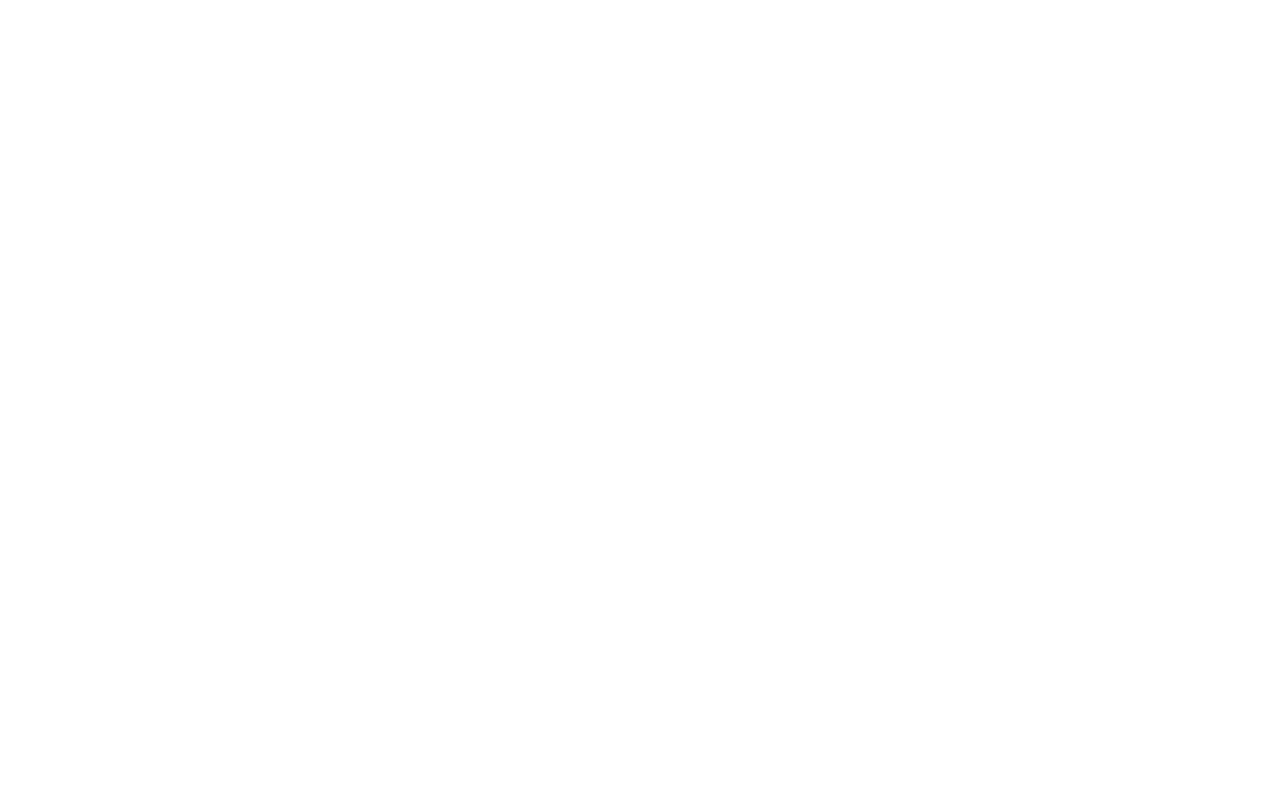
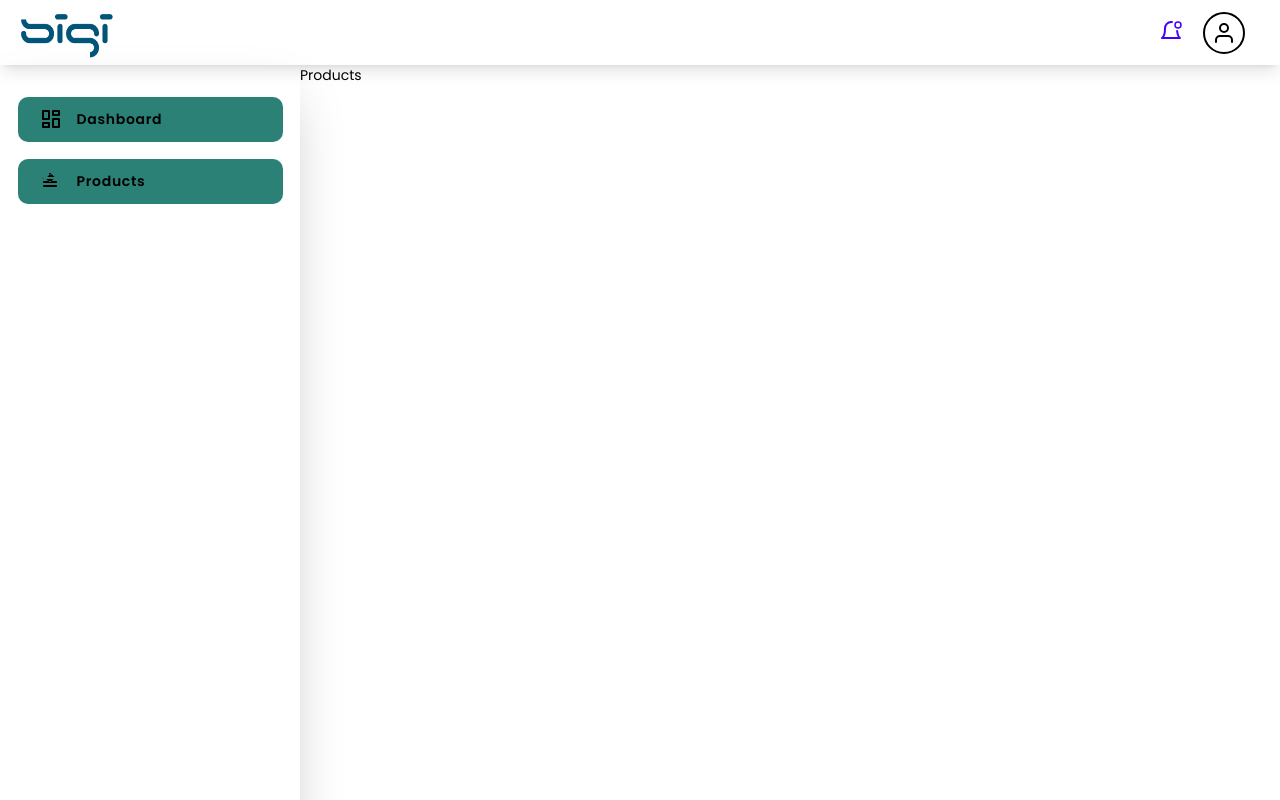
Before and after one commit to Arjunarunachalan/sigi_frontend, a React (Create React App) app: page /products in a window 1280 px wide. Before the commit this address had no page. Built offline with nearby package versions, Linux system fonts and the light colour scheme.

Commit message:
dashboard started

```diff
--- a/src/App.js
+++ b/src/App.js
@@ -2,6 +2,7 @@
 import './App.css';
 import './assets/css/global.css'
 import Signup from './Components/Signup/Signup';
+import Topbar from './Layouts/Topbar';
 import IndexRouter from './Routes/Route';
 
 function App() {
--- a/src/Assets/css/global.css
+++ b/src/Assets/css/global.css
@@ -24,10 +24,25 @@
 .submit{
    width: 100%;
    padding:7px 12px;
-    background-color: blue;
+    background-color:#2c8176;
     color: aliceblue;
     border-radius: 10px;
     display: flex;
     justify-content: center;
     align-items: center;
 }
+.sidebarlists{
+    position: absolute;
+    top: 50;
+    width: ;
+    border-radius: 10px;
+}
+.sidebarlists:hover{
+
+    transition: cubic-bezier(0.075, 0.82, 0.165, 1);
+}
+.sidebarlists:active{
+    background-color: rgb(165, 241, 219);;
+    color:#2c8176 ;
+    transition: 0.7ms;
+}
--- /dev/null
+++ b/src/Components/Icons/Dashborad.jsx
@@ -0,0 +1,9 @@
+import React from 'react'
+
+function Dashborad(props) {
+  return (
+    <svg xmlns="http://www.w3.org/2000/svg" class="icon icon-tabler icon-tabler-layout-dashboard" width="24" height="24" viewBox="0 0 24 24" stroke-width="2" stroke="currentColor" fill="none" stroke-linecap="round" stroke-linejoin="round" {...props}> <path stroke="none" d="M0 0h24v24H0z" fill="none"/> <path d="M4 4h6v8h-6z" /> <path d="M4 16h6v4h-6z" /> <path d="M14 12h6v8h-6z" /> <path d="M14 4h6v4h-6z" /> </svg>
+  )
+}
+
+export default Dashborad
--- /dev/null
+++ b/src/Components/Icons/Notification.jsx
@@ -0,0 +1,9 @@
+import React from 'react'
+
+const Notification = () => {
+  return (
+     <svg width="30" height="20" stroke-width="1.5"  fill="none" xmlns="http://www.w3.org/2000/svg" id="IconChangeColor"> <path d="M18.1336 11C18.7155 16.3755 21 18 21 18H3C3 18 6 15.8667 6 8.4C6 6.70261 6.63214 5.07475 7.75736 3.87452C8.88258 2.67428 10.4087 2 12 2C12.3373 2 12.6717 2.0303 13 2.08949" stroke="#4400ff" stroke-linecap="round" stroke-linejoin="round" id="mainIconPathAttribute" fill="#ffffff" stroke-width="2"></path> <path d="M19 8C20.6569 8 22 6.65685 22 5C22 3.34315 20.6569 2 19 2C17.3431 2 16 3.34315 16 5C16 6.65685 17.3431 8 19 8Z" stroke="#4400ff" stroke-linecap="round" stroke-linejoin="round" id="mainIconPathAttribute" fill="#ffffff"></path> <path d="M13.73 21C13.5542 21.3031 13.3019 21.5547 12.9982 21.7295C12.6946 21.9044 12.3504 21.9965 12 21.9965C11.6496 21.9965 11.3054 21.9044 11.0018 21.7295C10.6982 21.5547 10.4458 21.3031 10.27 21" stroke="#4400ff" stroke-linecap="round" stroke-linejoin="round" id="mainIconPathAttribute" fill="#ffffff"></path> </svg>
+  )
+}
+
+export default Notification
--- /dev/null
+++ b/src/Components/Icons/ProductIcon.jsx
@@ -0,0 +1,12 @@
+import React from 'react'
+
+function ProductIcon(props) {
+  return (
+    <svg xmlns="http://www.w3.org/2000/svg" width="24" height="24" viewBox="0 0 24 24" {...props}>
+    <path d="M19 7h-3.414l-2.293-2.293c-.39-.39-.902-.586-1.414-.586h-.001c-.51 0-1.022.196-1.414.586l-2.293 2.293h-3.414c-.553 0-1 .447-1 1s.447 1 1 1h2.414l2.293 2.293c.39.39.902.586 1.414.586h.001c.51 0 1.022-.196 1.414-.586l2.293-2.293h2.414c.553 0 1-.447 1-1s-.447-1-1-1zm-8-4c.551 0 1 .449 1 1s-.449 1-1 1-1-.449-1-1 .449-1 1-1zm6 14h-12c-.552 0-1-.448-1-1s.448-1 1-1h12c.552 0 1 .448 1 1s-.448 1-1 1zm0-4h-12c-.552 0-1-.448-1-1s.448-1 1-1h12c.552 0 1 .448 1 1s-.448 1-1 1zm0-4h-12c-.552 0-1-.448-1-1s.448-1 1-1h12c.552 0 1 .448 1 1s-.448 1-1 1z"/>
+  </svg>
+
+  )
+}
+
+export default ProductIcon
--- /dev/null
+++ b/src/Components/Icons/ProfileIcon.jsx
@@ -0,0 +1,10 @@
+import React from 'react'
+
+const ProfileIcon = (props) => {
+  return (
+
+<svg xmlns="http://www.w3.org/2000/svg" width="24" height="24" viewBox="0 0 24 24" fill="none" stroke="currentColor" stroke-width="2" stroke-linecap="round" stroke-linejoin="round" class="feather feather-user"{...props}><path d="M20 21v-2a4 4 0 0 0-4-4H8a4 4 0 0 0-4 4v2"></path><circle cx="12" cy="7" r="4"></circle></svg>
+  )
+}
+
+export default ProfileIcon
--- /dev/null
+++ b/src/Layouts/Sidebar.jsx
@@ -0,0 +1,46 @@
+import React from "react";
+import Dashborad from "../Components/Icons/Dashborad";
+import ProductIcon from "../Components/Icons/ProductIcon";
+import {  useNavigate } from "react-router-dom";
+import Styles from './layouts.module.css'
+const Sidebar = () => {
+  const navigate = useNavigate()
+  const items = [
+    {
+      icon: <Dashborad />,
+      title: "Dashboard",
+      link: "/",
+    },
+    {
+      icon: <ProductIcon />,
+      title: "Products",
+      link: "/products",
+    },
+  ];
+
+  const navigateToHref = (link)=>{
+    navigate(link)
+  }
+  return (
+    <div className="w-[300px] bg-white-500 shadow-2xl  h-full flex ">
+      <ul className="w-full px-5 py-9">
+        {items.map((data,index) => (
+          <li className="mb-5 flex justify-center" key={index}>
+              <div
+                role="button"
+                onClick={()=>navigateToHref(data.link)}
+                className={`w-full flex justify-start items-center px-6 py-3 bg-primary-green rounded-[10px] ${
+                  window.location.pathname == data.link && "bg-green-400"
+                } ${Styles["nav-link"]}`}
+              >
+                {data.icon}
+                <span className="ml-4 font-semibold tracking-wider"> {data.title} </span>
+              </div>
+          </li>
+        ))}
+      </ul>
+    </div>
+  );
+};
+
+export default Sidebar;
--- /dev/null
+++ b/src/Layouts/Topbar.jsx
@@ -0,0 +1,32 @@
+import React from "react";
+import Notification from "../Components/Icons/Notification";
+import ProfileIcon from "../Components/Icons/ProfileIcon";
+
+const Topbar = () => {
+  return (
+    <div>
+      <div className="bg-white shadow-lg w-full h-[65px] flex">
+        <img src="/sigi.png" alt="LOGO" className="w-[130px]" />
+        <div className="w-full flex justify-end items-center px-10">
+          <div className="mr-4">
+            <button type="button">
+            <Notification />
+            </button>
+
+          </div>
+          <button
+            type="button"
+            className="border-2 border-[#2c8176-500] p-2 rounded-[50%]"
+          >
+            <ProfileIcon />
+          </button>
+        </div>
+      </div>
+      {/* <div className="bg-white shadow-lg w-[100px] h-full">
+        side
+        </div> */}
+    </div>
+  );
+};
+
+export default Topbar;
--- /dev/null
+++ b/src/Layouts/index.jsx
@@ -0,0 +1,18 @@
+import React from "react";
+import Topbar from "./Topbar";
+import Sidebar from "./Sidebar";
+import { Outlet } from "react-router-dom";
+
+const Layout = () => {
+  return (
+    <div className="overflow-hidden h-screen">
+      <Topbar />
+      <div className="flex h-full">
+        <Sidebar />
+        <Outlet />
+      </div>
+    </div>
+  );
+};
+
+export default Layout;
--- /dev/null
+++ b/src/Layouts/layouts.module.css
@@ -0,0 +1,6 @@
+.nav-link:hover{
+    background: lightgreen;
+    color: white;
+}
+.nav-link:hover span{
+}
--- a/src/Routes/Route.js
+++ b/src/Routes/Route.js
@@ -1,20 +1,21 @@
-import React from 'react'
-import { BrowserRouter,Routes,Route } from 'react-router-dom'
-import Signup from '../Components/Signup/Signup'
-import ShopRoute from './ShopRoute'
+import React from "react";
+import { BrowserRouter, Routes, Route } from "react-router-dom";
+import Signup from "../Components/Signup/Signup";
+import ShopRoute from "./ShopRoute";
+import Layout from "../Layouts";
+import Products from "../Pages/Shop/Products";
 const IndexRouter = () => {
   return (
-
     <BrowserRouter>
       <Routes>
           <Route path="/signup" element={<Signup />} />
+        <Route path="/" element={<Layout />}>
+            <Route path="products" element={<Products />} />
+        </Route>
         {/* <ShopRoute /> */}
       </Routes>
     </BrowserRouter>
+  );
+};
 
-
-
-  )
-}
-
-export default IndexRouter
+export default IndexRouter;
--- a/tailwind.config.js
+++ b/tailwind.config.js
@@ -3,6 +3,9 @@
   content: ["./src/**/*.{html,js,jsx}"],
   theme: {
     extend: {},
+    colors: {
+      'primary-green': '#2c8176',
+    },
   },
   plugins: [],
 }
```
Also changed, not shown: public/sigi.png (added). Lines whose indentation alone changed are shown as unchanged.
